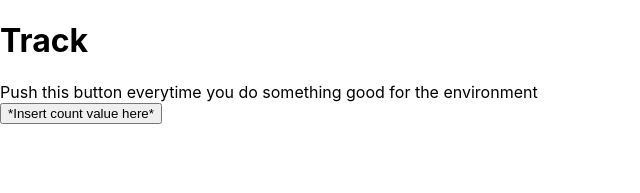
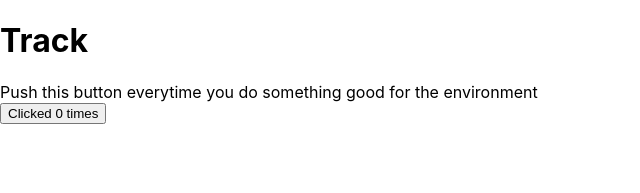
Before and after one commit to wwwilma/dat257, a React (Create React App) app in the folder dat257/: page / in a window 1280 px wide. Shown: the top 193 px of the page, without its empty margins (0-640 px from the left). Built offline with nearby package versions, Linux system fonts and the light colour scheme.

Commit message:
Added counter to button.

```diff
--- a/dat257/src/App.js
+++ b/dat257/src/App.js
@@ -1,5 +1,6 @@
 import logo from './logo.svg';
 import './App.css';
+import { useState } from 'react';
 
 function App() {
   return (
@@ -18,9 +19,14 @@
 }
 
 function Button(){
+  const [count, setCount] = useState(0);
+  function handleClick() {
+    setCount(count + 1);
+  }
+
   return(
-    <button className="button">
-      *Insert count value here*
+    <button className="button" onClick={handleClick}>
+      Clicked {count} times
     </button>
   );
 }
```
